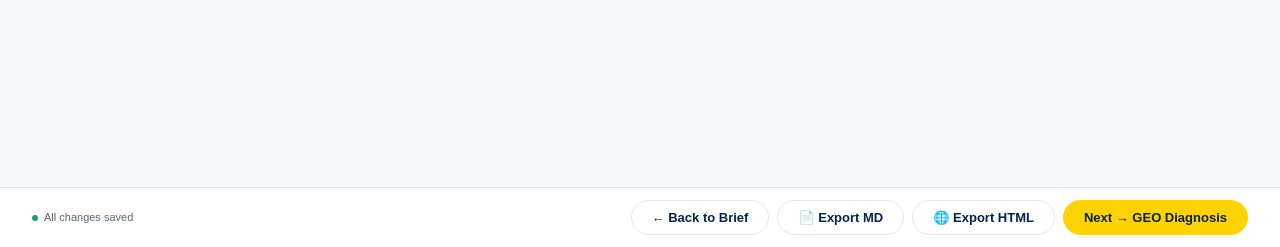
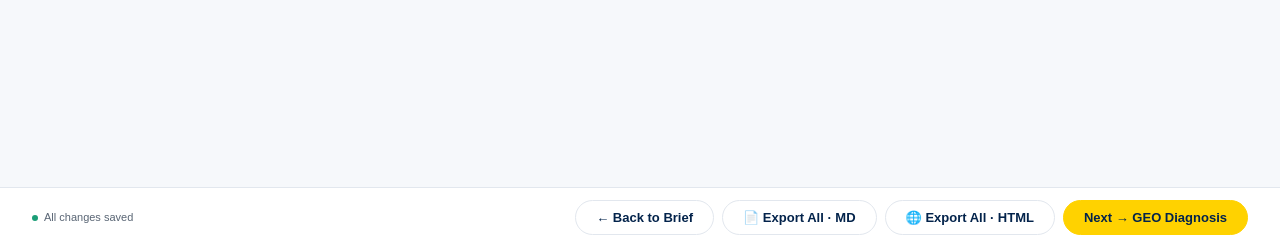
Before and after one commit to Yude-Jiang/campaign-creator, a FastAPI app: template templates/tab_persona.html in a window 1280 px wide. Shown: the part 553-800 px from the top of the page. Run offline with FastAPI, Linux system fonts and the light colour scheme; the template is opened without the code that fills it: most values are stand-ins (such as "Sample title", 1, 10 or a date in 2020).

Commit message:
fix: make it obvious the persona export covers the whole campaign
The export was already whole-campaign — one Markdown file and one HTML file,
each containing every persona, its value proposition, every benchmark
question, and the provenance notes. There has never been a per-persona
download. But the buttons read "导出 MD" / "Export MD", which does not say
whether you get the current persona or all of them, and a reader reasonably
read it the narrower way.

Relabels both button pairs to "导出全部 · MD" / "Export All · MD", puts the
persona and question counts in the tooltips, and adds a line under the section
heading saying the export is a single file covering everything. No behaviour
change.

Adds a test that seeds five personas and four questions and asserts every one
of them appears in both formats, so the whole-campaign scope is pinned rather
than assumed.

Tests: 163 -> 165.

Co-Authored-By: Claude Opus 5 <noreply@anthropic.com>
Claude-Session: https://claude.ai/code/session_01Q3TNsC6pKHbDZGRLXzex1u

```diff
--- a/templates/tab_persona.html
+++ b/templates/tab_persona.html
@@ -107,15 +107,18 @@
   <div style="display:flex;justify-content:space-between;align-items:center;margin-bottom:16px;">
     <h3 style="font-size:16px;color:var(--navy);margin:0;">
       🎯 {% if language == 'zh' %}目标 Persona（{{ campaign.personas|length }} 个）{% else %}Target Personas ({{ campaign.personas|length }}){% endif %}
+      <span style="font-size:11px;font-weight:400;color:var(--slate);margin-left:8px;">
+        {% if language == 'zh' %}导出为单个文件，含全部 Persona 与基准问题{% else %}Exports as a single file with every persona and question{% endif %}
+      </span>
     </h3>
     <div style="display:flex;gap:8px;align-items:center;">
       <button class="btn btn-secondary" style="font-size:12px;padding:4px 12px;" onclick="exportPersonas('md')"
-              title="{% if language == 'zh' %}下载 Markdown（含来源与可信度说明）{% else %}Download Markdown (includes provenance){% endif %}">
-        📄 {% if language == 'zh' %}导出 MD{% else %}Export MD{% endif %}
+              title="{% if language == 'zh' %}单个 Markdown 文件，包含全部 {{ campaign.personas|length }} 个 Persona、价值主张、{{ campaign.questions|length }} 个基准问题，以及来源与可信度说明{% else %}One Markdown file containing all {{ campaign.personas|length }} personas, their value propositions, {{ campaign.questions|length }} benchmark questions, and the provenance notes{% endif %}">
+        📄 {% if language == 'zh' %}导出全部 · MD{% else %}Export All · MD{% endif %}
       </button>
       <button class="btn btn-secondary" style="font-size:12px;padding:4px 12px;" onclick="exportPersonas('html')"
-              title="{% if language == 'zh' %}下载 HTML 报告{% else %}Download HTML report{% endif %}">
-        🌐 {% if language == 'zh' %}导出 HTML{% else %}Export HTML{% endif %}
+              title="{% if language == 'zh' %}单个 HTML 报告，包含全部 {{ campaign.personas|length }} 个 Persona、价值主张、{{ campaign.questions|length }} 个基准问题，以及来源与可信度说明{% else %}One HTML report containing all {{ campaign.personas|length }} personas, their value propositions, {{ campaign.questions|length }} benchmark questions, and the provenance notes{% endif %}">
+        🌐 {% if language == 'zh' %}导出全部 · HTML{% else %}Export All · HTML{% endif %}
       </button>
       <button class="btn btn-secondary" style="font-size:12px;padding:4px 12px;" onclick="addPersona()">
         + {% if language == 'zh' %}添加 Persona{% else %}Add Persona{% endif %}
@@ -421,10 +424,10 @@
 </button>
 {% if campaign.personas %}
 <button class="btn btn-secondary" onclick="exportPersonas('md')">
-  📄 {% if language == 'zh' %}导出 MD{% else %}Export MD{% endif %}
+  📄 {% if language == 'zh' %}导出全部 · MD{% else %}Export All · MD{% endif %}
 </button>
 <button class="btn btn-secondary" onclick="exportPersonas('html')">
-  🌐 {% if language == 'zh' %}导出 HTML{% else %}Export HTML{% endif %}
+  🌐 {% if language == 'zh' %}导出全部 · HTML{% else %}Export All · HTML{% endif %}
 </button>
 <button class="btn btn-primary" onclick="navigateToTab(2)">
   {% if language == 'zh' %}继续 → GEO Diagnosis{% else %}Next → GEO Diagnosis{% endif %}
```
Also changed, not shown: tests/test_regression_guards.py (+32 -0 lines).
